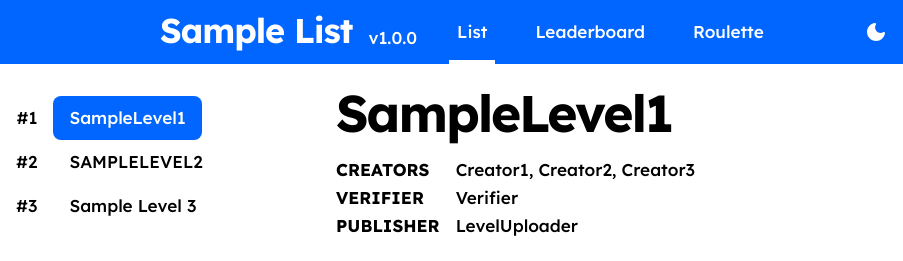
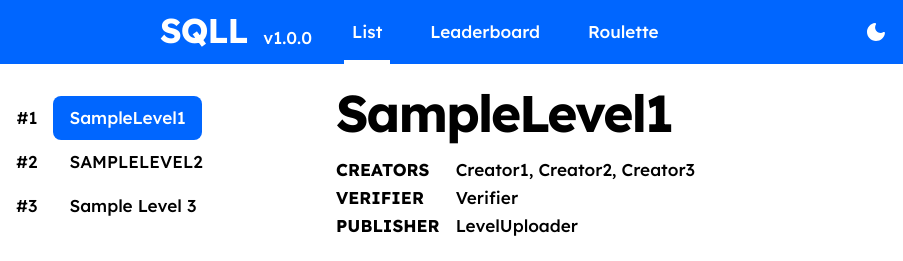
Before and after one commit to ignacusyt/Square-levels-list, a plain HTML site: page index.html in a window 1280 px wide. Shown: the top 261 px of the page, 0-903 px from the left. Drawn offline with nearby package versions, Linux system fonts and the light colour scheme.

Commit message:
Update index.html

```diff
--- a/index.html
+++ b/index.html
@@ -37,7 +37,7 @@
     <body id="app">
         <header :class="{ dark: store.dark }">
             <div class="logo">
-                <h2>Sample List</h2>
+                <h2>SQLL</h2>
                 <p>v1.0.0</p>
             </div>
             <nav class="nav">
```
